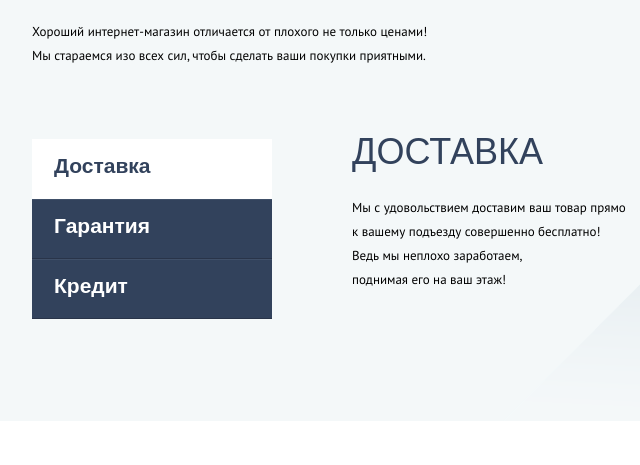
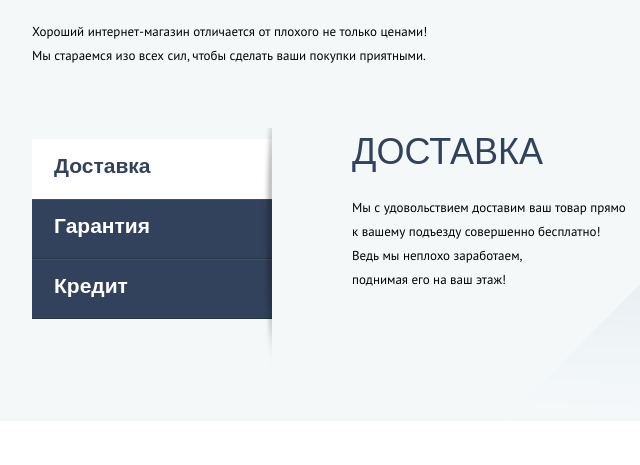
Before and after one commit to andrey-white/448331-technomart, a plain HTML site: page index.html in a window 1280 px wide. Shown: the part 1940-2405 px from the top of the page, 138-778 px from the left. Drawn offline with Linux system fonts and the light colour scheme; a web font is replaced by a local one.

Commit message:
Доработки

```diff
--- a/css/style.css
+++ b/css/style.css
@@ -1655,10 +1655,23 @@ a.previous-page {
 
 
 .services form {
-	display: flex;
+	position: relative;
+	display: flex;
+	flex-wrap: nowrap;
 	flex-direction: column;
 }
 
+.services form::after {
+	content: "";
+	position: absolute;
+	right: 0px;
+    top: -11px;
+	width: 30px;
+	height: 350px;
+	background-image: url(../img/services-shadow.png);
+    background-repeat: no-repeat;
+    background-position: 100% -33px;
+}
 
 .services input[type="radio"] {
 	display: none;
```
Also changed, not shown: img/services-shadow.png (added).
